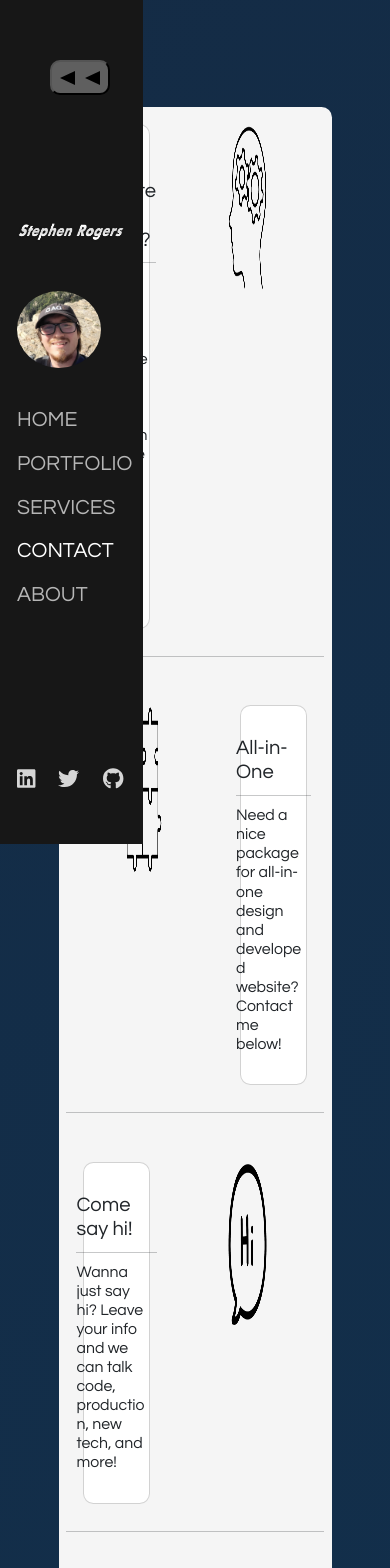
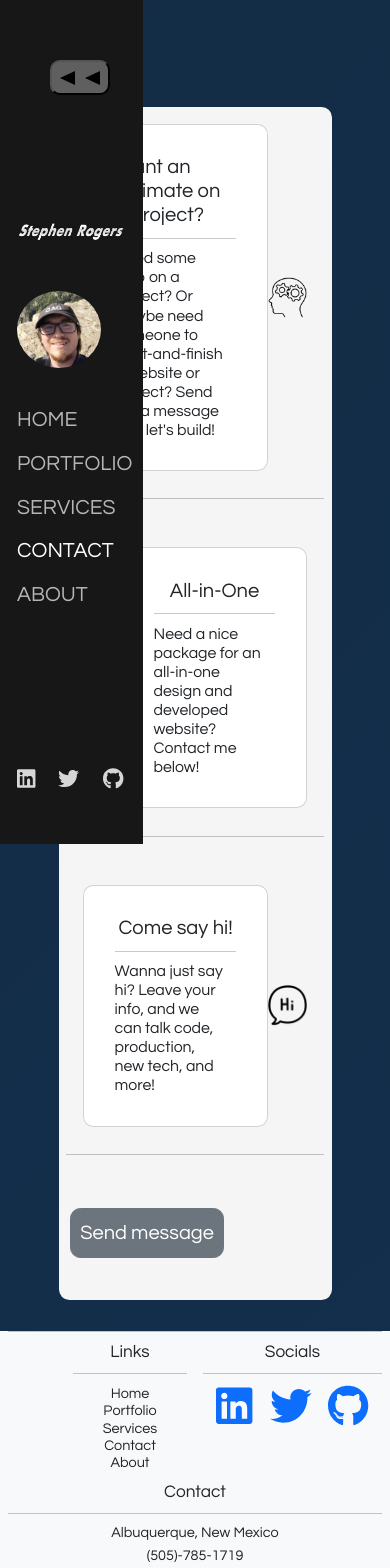
Before and after one commit to srcodes12/Portfolio-Project, a React (Create React App) app: page /contact in a window 390 px wide. Shown: the top 1568 px of the page. Built offline with nearby package versions, Linux system fonts and the light colour scheme.

Commit message:
Mobile View on contact page fix usnig col-lg-8

```diff
--- a/src/Pages/ContactPage.js
+++ b/src/Pages/ContactPage.js
@@ -13,6 +13,7 @@ import {
   ModalHeader,
   ModalFooter,
   ModalBody,
+  Col,
 } from 'reactstrap'
 import '../componets/boxstyle.css'
 import { useState } from 'react';
@@ -48,101 +49,60 @@ function ContactPage() {
   return (
     <div>
       <Container fluid className='mt-5 rounded-4' style={{ backgroundColor: '#f5f5f5', maxWidth: '70%' }}>
-        <Container className="d-flex" style={{ justifyContent: 'start', padding: '2vh' }}>
-              <Card
-                className="d-flex boxstyle rounded-4"
-                style={{
-                  width: '30%',
-                  alignItems: 'center',
-                  fontFamily: 'Arial',
-                  padding: '20px',
-                }}
-              >
+
+      <Container className="d-flex align-items-center" style={{ justifyContent: 'start', padding: '2vh' }}>
+  <Card className="d-flex boxstyle rounded-4 col-lg-6" style={{ alignItems: 'center', fontFamily: 'Arial', padding: '20px' }}>
     <CardBody>
       <CardTitle tag="h1" className="justify-content-center d-flex">
-                  Want a estimate on a project?
+        Want an estimate on a project?
       </CardTitle>
-                  <hr></hr>
-                    <CardText
-                      className="h3"
-                      style={{ width: '90%', alignItems: 'center' }}
-                    >{`Need some help on a project? Or maybe need someone to start-and-finish a website or project? Send me a message and lets build!`}
+      <hr />
+      <CardText className="h3" style={{ width: '90%', alignItems: 'center' }}>
+        Need some help on a project? Or maybe need someone to start-and-finish a website or project? Send me a message and let's build!
       </CardText>
     </CardBody>
   </Card>
-              <img
-                src={thinking}
-                alt="estimate"
-                className="d-flex"
-                style={{ marginLeft: '20vw', width: '10vw', height: '20vh' }}/>
+  <img src={thinking} alt="estimate" className="d-flex mx-auto" style={{ maxWidth: '100%', height: 'auto', width: '10vw', maxHeight: '20vh' }} />
 </Container>
-            <hr></hr>
-        <Container className="d-flex  mt-5" style={{ justifyContent: 'end', padding: '2vh' }}>
-              <img
-                src={puzzle}
-                alt="estimate"
-                className="d-flex"
-                style={{ marginRight: '20vw', width: '10vw', height: '20vh' }}/>
-              <Card
-                className="d-flex boxstyle rounded-4"
-                style={{
-                  width: '30%',
-                  alignItems: 'center',
-                  fontFamily: 'Arial',
-                  padding: '20px',
-                }}
-              >
+
+  <hr />
+
+    <Container className="d-flex align-items-center mt-5" style={{ justifyContent: 'end', padding: '2vh' }}>
+    <img src={puzzle} alt="estimate" className="d-flex mx-auto" style={{ maxWidth: '100%', height: 'auto', width: '10vw', maxHeight: '20vh' }} />
+    <Card className="d-flex boxstyle rounded-4 col-lg-6" style={{ alignItems: 'center', fontFamily: 'Arial', padding: '20px' }}>
       <CardBody>
-                  <CardTitle tag="h1" className="justify-content-center d-flex" >
+        <CardTitle tag="h1" className="justify-content-center d-flex">
           All-in-One
         </CardTitle>
-                  <hr></hr>
-                    <CardText
-                      className="h3"
-                      style={{ width: '90%', alignItems: 'center' }}
-                    >{`Need a nice package for all-in-one design and developed website? Contact me below!`}
+        <hr />
+        <CardText className="h3" style={{ width: '90%', alignItems: 'center' }}>
+          Need a nice package for an all-in-one design and developed website? Contact me below!
         </CardText>
       </CardBody>
+    </Card>
+  </Container>
 
-              </Card>
-
-            </Container>
-            <hr></hr>
-            <Container className="d-flex mt-5 " style={{ justifyContent: 'start', padding: '2vh' }}>
-              <Card
-                className="d-flex boxstyle rounded-4"
-                style={{
-                  width: '30%',
-                  alignItems: 'center',
-                  fontFamily: 'Arial',
-                  padding: '20px',
-                }}
-              >
+  <hr />
+  <Container className="d-flex align-items-center mt-5" style={{ justifyContent: 'start', padding: '2vh' }}>
+  <Card className="d-flex boxstyle rounded-4 col-lg-6" style={{ alignItems: 'center', fontFamily: 'Arial', padding: '20px' }}>
     <CardBody>
       <CardTitle tag="h1" className="justify-content-center d-flex">
         Come say hi!
       </CardTitle>
-                  <hr></hr>
-                    <CardText
-                      className="h3"
-                      style={{ width: '90%', alignItems: 'center' }}
-                    >{`Wanna just say hi? Leave your info and we can talk code, production, new tech, and more!`}
+      <hr />
+      <CardText className="h3" style={{ width: '90%', alignItems: 'center' }}>
+        Wanna just say hi? Leave your info, and we can talk code, production, new tech, and more!
       </CardText>
     </CardBody>
-
   </Card>
-              <img
-                src={hi}
-                alt="estimate"
-                className="d-flex"
-                style={{ marginLeft: '20vw', width: '10vw', height: '20vh' }}/>
-            </Container>
-            <hr></hr>
-            <Button color="secondary" className='rounded-4' onClick={toggle} style={{marginTop: '5vh', marginBottom: '5vh', marginLeft: '1vw',fontSize: 20, padding: 9 }}>Send message</Button>
+  <img src={hi} alt="estimate" className="d-flex mx-auto" style={{ maxWidth: '100%', height: 'auto', width: '10vw', maxHeight: '20vh' }} />
 </Container>
 
-
-
+  <hr />
+  <Button color="secondary" className='rounded-4' onClick={toggle} style={{ marginTop: '5vh', marginBottom: '5vh', marginLeft: '1vw', fontSize: 20, padding: 9 }}>
+    Send message
+  </Button>
+</Container>
 
 
       <img src={pudgy} style={{ position: 'absolute', top: 0, left: 0, zIndex: -1, marginTop: '100px', opacity: '60%' }} alt="pudgypenguin" width='45%'/>
--- a/src/Pages/HomePage.js
+++ b/src/Pages/HomePage.js
@@ -44,13 +44,12 @@ const HomePage = () => {
           <div style={styles.collapsingContent}>
             <Container
               fluid
-              className="d-flex  mt-5"
+              className="d-flex  mt-5 "
               style={{ justifyContent: 'center' }}
             >
               <Card
-                className="d-flex boxstyle rounded-4"
+                className="d-flex boxstyle rounded-4 col-lg-8"
                 style={{
-                  width: '60%',
                   alignItems: 'center',
                   fontFamily: 'Arial',
                   padding: '20px',
--- a/src/Pages/ServicesPage.js
+++ b/src/Pages/ServicesPage.js
@@ -43,6 +43,7 @@ const ServicesPage = () => {
   <Card className='mb-3'>
     <CardTitle tag="h1" onClick={toggle1} className="collapsible-title">Front-end Development</CardTitle>
     <Collapse isOpen={isOpen1}>
+    <hr></hr>
       <CardBody>
         <Row>
           <Col md="6">
@@ -50,10 +51,10 @@ const ServicesPage = () => {
               Specializing in modern front-end technologies, I can help bring your vision to life with a responsive and interactive website.
             </CardText>
           </Col>
-              <Col md="6">
-                <img src={reactlogo} style={{width: '20%', borderRadius: '10px'}} alt="Front-End Development"/>
-                <img src={bslogo} style={{width: '20%', borderRadius: '10px'}} alt="Front-End Development"/>
-                <img src={htmllogo} style={{width: '20%', borderRadius: '10px'}} alt="Front-End Development"/>
+          <Col md="6" className="d-flex justify-content-center align-items-center">
+            <img src={reactlogo} style={{ width: '20%', borderRadius: '10px' }} alt="Front-End Development" />
+            <img src={bslogo} style={{ width: '20%', borderRadius: '10px' }} alt="Front-End Development" />
+            <img src={htmllogo} style={{ width: '20%', borderRadius: '10px' }} alt="Front-End Development" />
           </Col>
         </Row>
       </CardBody>
@@ -62,16 +63,17 @@ const ServicesPage = () => {
   <Card className='mb-3' style={{ width: '100%'}}>
     <CardTitle tag="h1" onClick={toggle2} className="collapsible-title">Custom UI Design</CardTitle>
     <Collapse isOpen={isOpen2}>
+    <hr></hr>
       <CardBody>
         <Row>
           <Col md="6">
-                <CardText style={{ fontSize: '15px',}}>
+            <CardText style={{ fontSize: '15px' }}>
               I provide custom UI design services tailored to your needs.
               From conceptualizing to final implementation, I aim to create user-friendly designs that not only look good but also enhance user experience.
             </CardText>
           </Col>
-              <Col md="6">
-              <img src={si2} style={{width: '70%', borderRadius: '10px'}} alt="Custom UI Design"/>
+          <Col md="6" className="d-flex justify-content-center align-items-center">
+            <img src={si2} style={{ width: '70%', borderRadius: '10px' }} alt="Custom UI Design" />
           </Col>
         </Row>
       </CardBody>
@@ -80,6 +82,7 @@ const ServicesPage = () => {
   <Card className='mb-3'>
     <CardTitle tag="h1" onClick={toggle3} className="collapsible-title">Responsive Design</CardTitle>
     <Collapse isOpen={isOpen3}>
+      <hr></hr>
       <CardBody>
         <Row>
           <Col md="6">
@@ -87,14 +90,15 @@ const ServicesPage = () => {
               With a mobile-first approach, I ensure that your website looks great and functions flawlessly across all devices, be it desktop, tablet, or mobile.
             </CardText>
           </Col>
-              <Col md="6">
-                <img src="your-image-url3" alt="Responsive Design"/>
+          <Col md="6" className="d-flex justify-content-center align-items-center">
+            <img src="your-image-url3" alt="Responsive Design" />
           </Col>
         </Row>
       </CardBody>
     </Collapse>
   </Card>
 </Container>
+
   </div>
 
 
```
Lines whose indentation alone changed are shown as unchanged.
